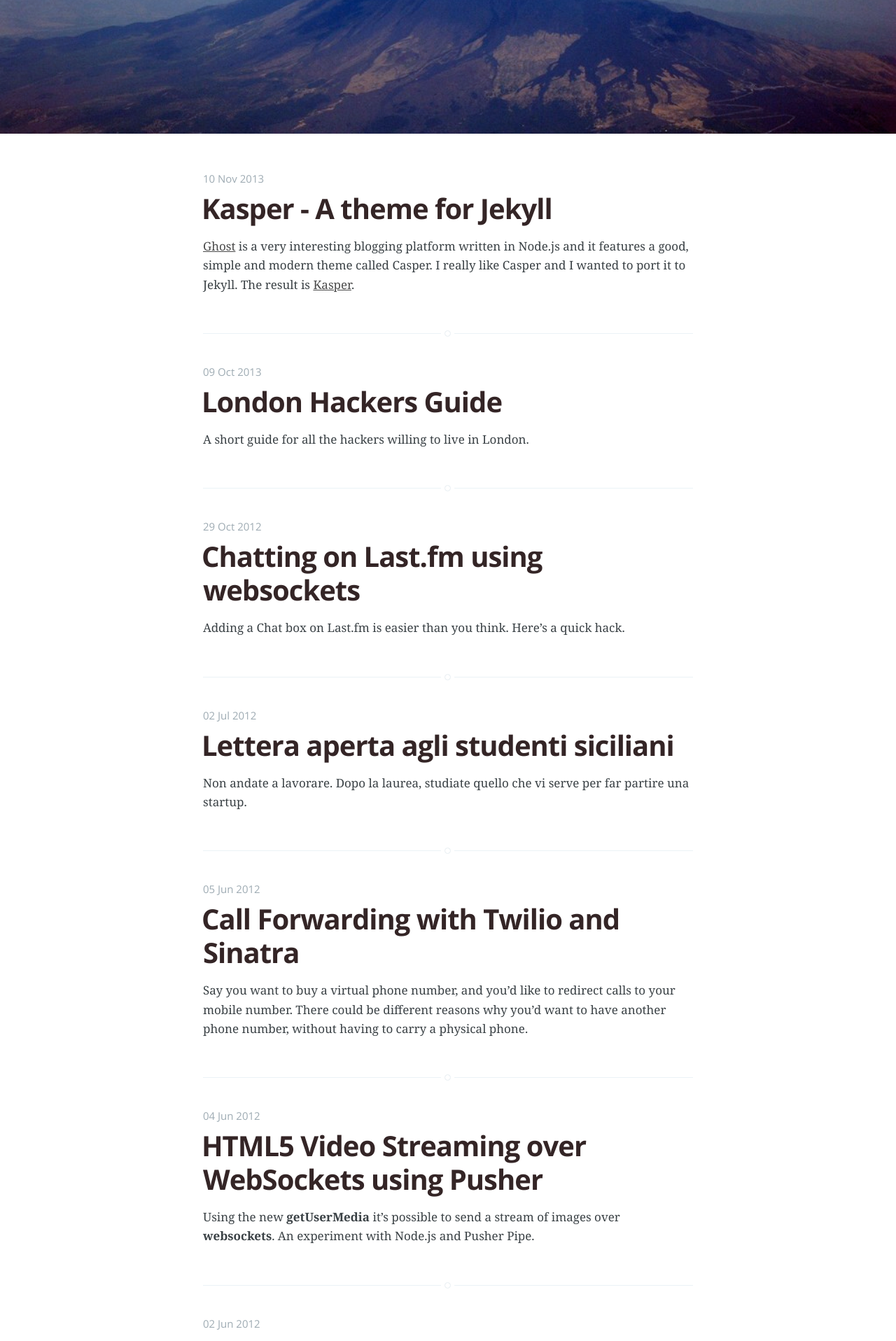
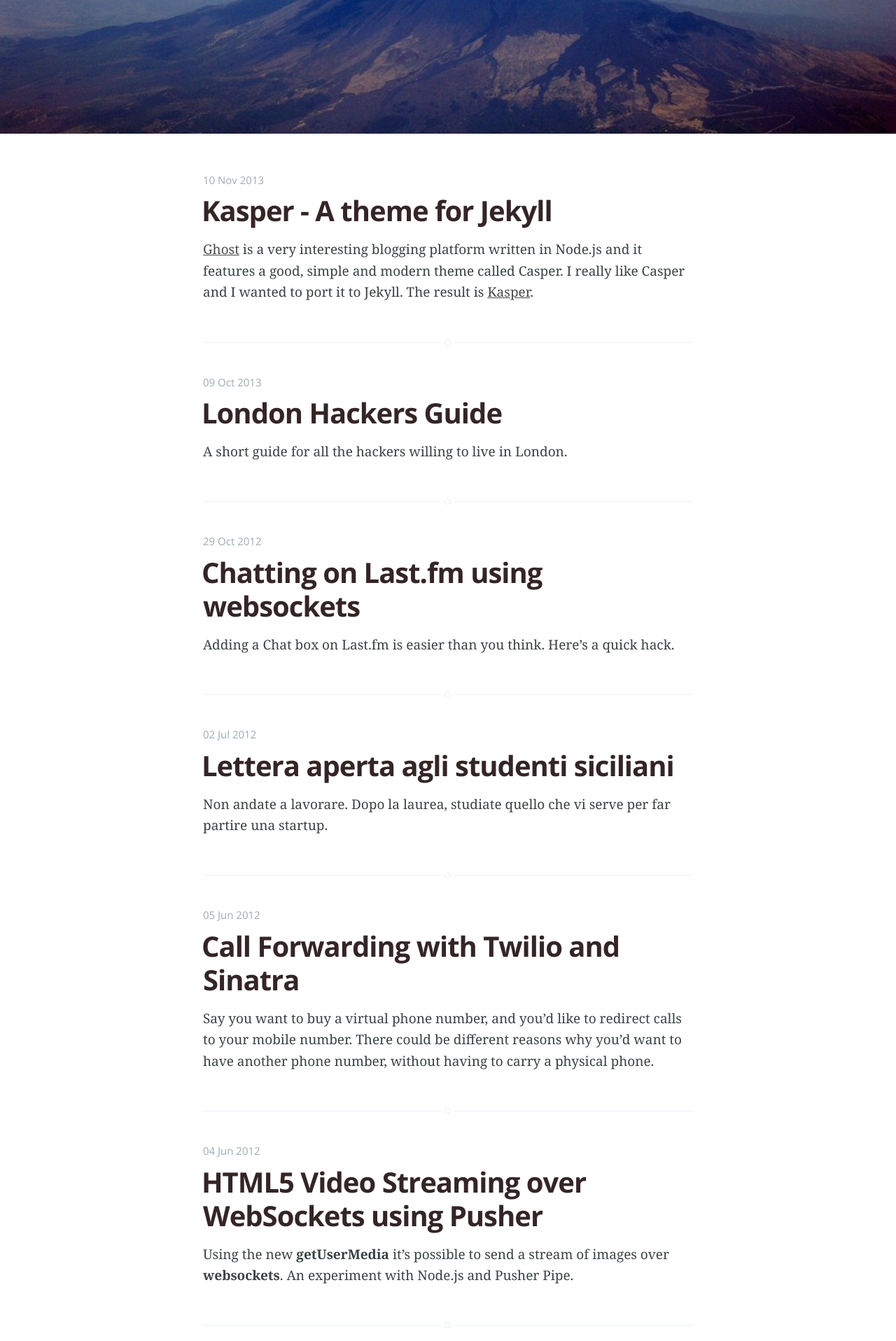
Before and after one commit to rosario/rosario.github.com, a Jekyll site: the page built from index.html, in a window 1280 px wide. Shown: the part 349-2265 px from the top of the page at 70% size. Built offline with Jekyll 4.4.1, drawn with Linux system fonts in a browser that asks for light colours; Markdown is read by kramdown in place of the engine named in the settings; the list of posts is cut into pages by our own code.

Commit message:
change font size, bigger

```diff
--- a/assets/css/main.css
+++ b/assets/css/main.css
@@ -2,7 +2,7 @@
 
 /* Font size of 2.0 is too big, I'll reduce it */
 body{
-	font-size: 1.7em;
+	font-size: 1.9em;
 	color: #342526;
 }
 
```
